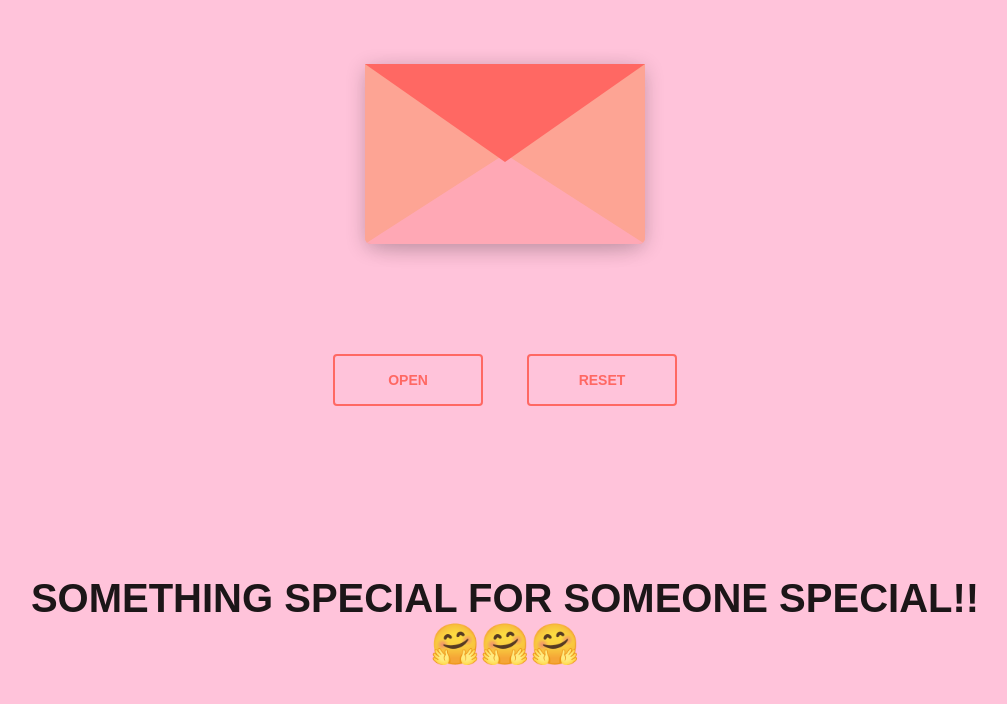
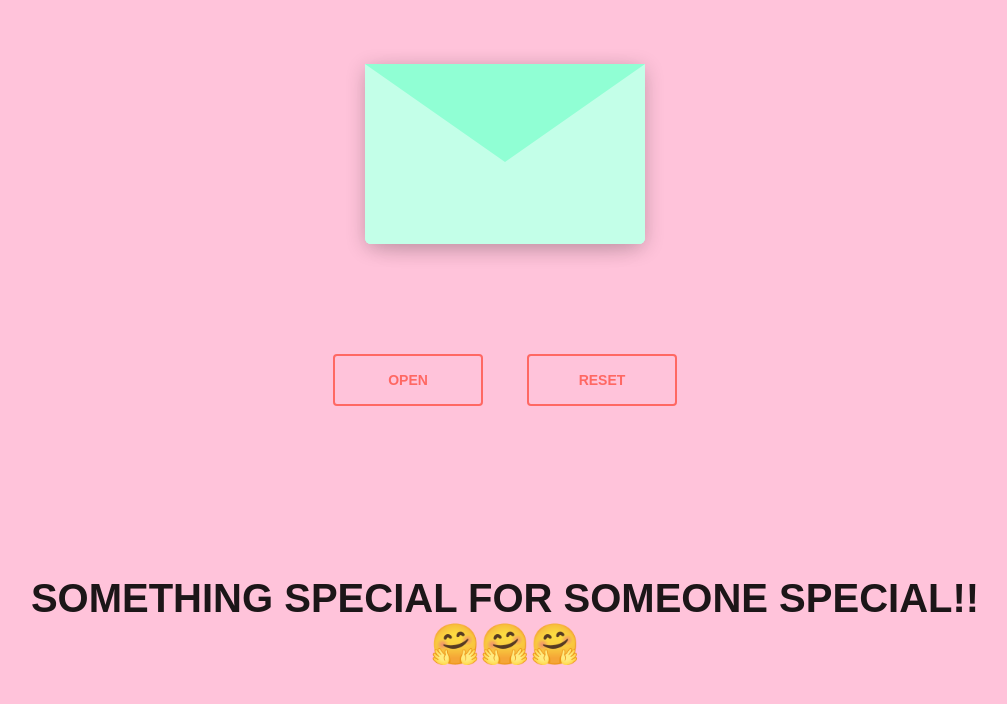
Before and after one commit to Juniks17/Nikola-Josijevic, a plain HTML site: page index.html in a window 1280 px wide. Shown: the part 134-838 px from the top of the page, without its empty margins (135-1142 px from the left). Drawn offline with nearby package versions, Linux system fonts and the light colour scheme.

Commit message:
Update index.css

```diff
--- a/index.css
+++ b/index.css
@@ -15,7 +15,7 @@ body{
     margin-left: auto;
     margin-right: auto;
     top: 50%;
-    background-color: #FDA494;
+    background-color: #C3FFE8;
     box-shadow: 0 4px 20px rgba(0, 0, 0, 0.2);
 }
 
@@ -31,7 +31,7 @@ body{
 }
 
 .flap{
-    border-top: 98px solid  #ff6863;
+    border-top: 98px solid  #90FFD4;
     border-left: 140px solid transparent;
     border-right: 140px solid transparent;
     border-bottom: 82px solid transparent;
@@ -39,9 +39,9 @@ body{
 }
 
 .pocket{
-    border-left: 140px solid #FDA494;
-    border-right: 140px solid #FDA494;
-    border-bottom: 90px solid #FFA8B5;
+    border-left: 140px solid #C3FFE8;
+    border-right: 140px solid #C3FFE8;
+    border-bottom: 90px solid #C3FFE8;
     border-top: 90px solid transparent;
     border-bottom-left-radius: 6px;
     border-bottom-right-radius: 6px;
@@ -49,7 +49,7 @@ body{
 
 .letter{
     position: relative;
-    background-color: #F88379;
+    background-color: #FF90BB;
     width: 90%;
     height: 95%;
     top: 5%;
```
